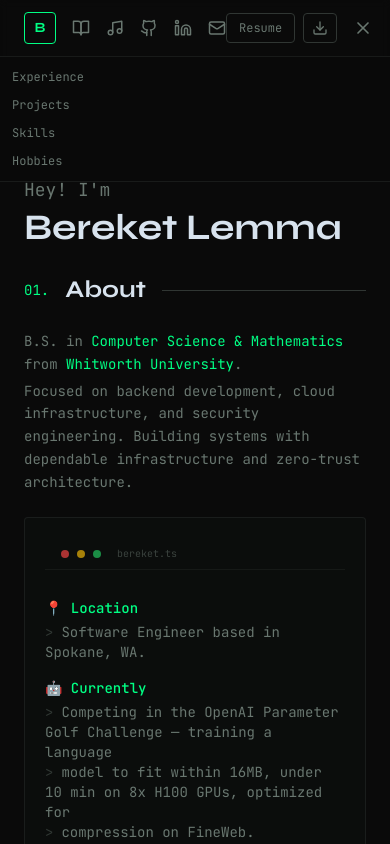
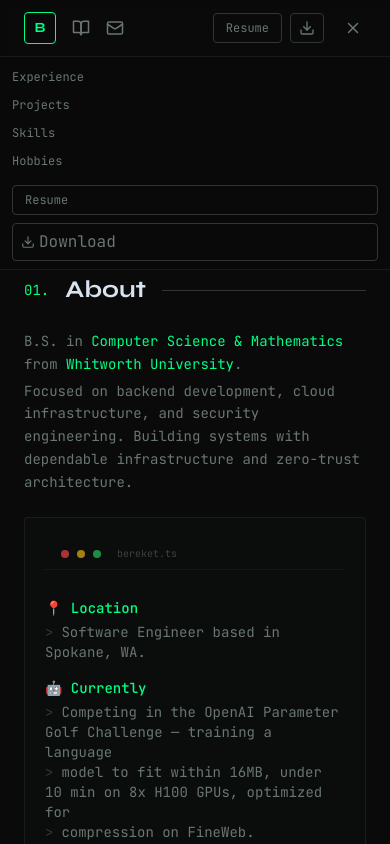
Before and after one commit to bereketlemma/bereket-portfolio, a Next.js app: page / in a window 390 px wide. Both pictures are taken after a click on the button "Toggle navigation menu". Shown: the top 844 px of the page. Built offline with nearby package versions, Linux system fonts and the light colour scheme.

Commit message:
fix: compact mobile navbar, hide icons, move resume buttons

```diff
--- a/app/home/_components/navbar.tsx
+++ b/app/home/_components/navbar.tsx
@@ -44,30 +44,21 @@ export default function Navbar() {
             </span>
           </div>
 
-          <div className="group relative">
+          <div className="group relative hidden md:block">
             <Link href="https://music.youtube.com/playlist?list=PLyUW1Ua_KEvbbp43z66PSI7Hl03j4e6-L&si=ZxSfk7Ykk-Puq5Kt" target="_blank" rel="noopener noreferrer" aria-label="YouTube Music Playlist" className="text-muted-foreground hover:text-accent transition-colors">
               <Music size={18} />
             </Link>
-            <span className="absolute -bottom-8 left-1/2 -translate-x-1/2 rounded bg-surface px-2 py-1 font-mono text-xs text-muted-foreground opacity-0 group-hover:opacity-100 transition-opacity whitespace-nowrap border border-border/40 hidden md:block pointer-events-none">
+            <span className="absolute -bottom-8 left-1/2 -translate-x-1/2 rounded bg-surface px-2 py-1 font-mono text-xs text-muted-foreground opacity-0 group-hover:opacity-100 transition-opacity whitespace-nowrap border border-border/40 pointer-events-none">
               Playlist
             </span>
           </div>
 
-          <div className="group relative">
+          <div className="group relative hidden md:block">
             <Link href="https://github.com/bereketlemma" target="_blank" rel="noopener noreferrer" aria-label="GitHub Profile" className="text-muted-foreground hover:text-accent transition-colors">
               <Github size={18} />
             </Link>
-            <span className="absolute -bottom-8 left-1/2 -translate-x-1/2 rounded bg-surface px-2 py-1 font-mono text-xs text-muted-foreground opacity-0 group-hover:opacity-100 transition-opacity whitespace-nowrap border border-border/40 hidden md:block pointer-events-none">
+            <span className="absolute -bottom-8 left-1/2 -translate-x-1/2 rounded bg-surface px-2 py-1 font-mono text-xs text-muted-foreground opacity-0 group-hover:opacity-100 transition-opacity whitespace-nowrap border border-border/40 pointer-events-none">
               GitHub
-            </span>
-          </div>
-
-          <div className="group relative">
-            <Link href="https://linkedin.com/in/bereketl" target="_blank" rel="noopener noreferrer" aria-label="LinkedIn Profile" className="text-muted-foreground hover:text-accent transition-colors">
-              <Linkedin size={18} />
-            </Link>
-            <span className="absolute -bottom-8 left-1/2 -translate-x-1/2 rounded bg-surface px-2 py-1 font-mono text-xs text-muted-foreground opacity-0 group-hover:opacity-100 transition-opacity whitespace-nowrap border border-border/40 hidden md:block pointer-events-none">
-              LinkedIn
             </span>
           </div>
 
@@ -123,10 +114,10 @@ export default function Navbar() {
           {/* Mobile menu toggle */}
           <button
             onClick={() => setMenuOpen(!menuOpen)}
-            className="md:hidden text-muted-foreground hover:text-accent transition-colors"
+            className="md:hidden text-muted-foreground hover:text-accent transition-colors p-1"
             aria-label="Toggle navigation menu"
           >
-            {menuOpen ? <X size={20} /> : <Menu size={20} />}
+            {menuOpen ? <X size={18} /> : <Menu size={18} />}
           </button>
         </div>
 
@@ -146,6 +137,25 @@ export default function Navbar() {
                 {link.label}
               </Link>
             ))}
+            {/* Resume buttons for mobile */}
+            <a
+              href="/assets/Bereket_Lemma_Resume.pdf"
+              target="_blank"
+              rel="noopener noreferrer"
+              aria-label="View Resume"
+              className="border border-border rounded px-3 py-1.5 font-mono text-xs text-muted-foreground hover:border-accent hover:text-accent transition-all flex items-center mt-2"
+            >
+              Resume
+            </a>
+            <a
+              href="/assets/Bereket_Lemma_Resume.pdf"
+              download="Bereket_Lemma_Resume.pdf"
+              aria-label="Download Resume"
+              className="border border-border rounded px-2 py-1.5 text-muted-foreground hover:border-accent hover:text-accent transition-all flex items-center mt-1"
+            >
+              <Download size={14} />
+              <span className="ml-1">Download</span>
+            </a>
           </div>
         </div>
       )}
```
